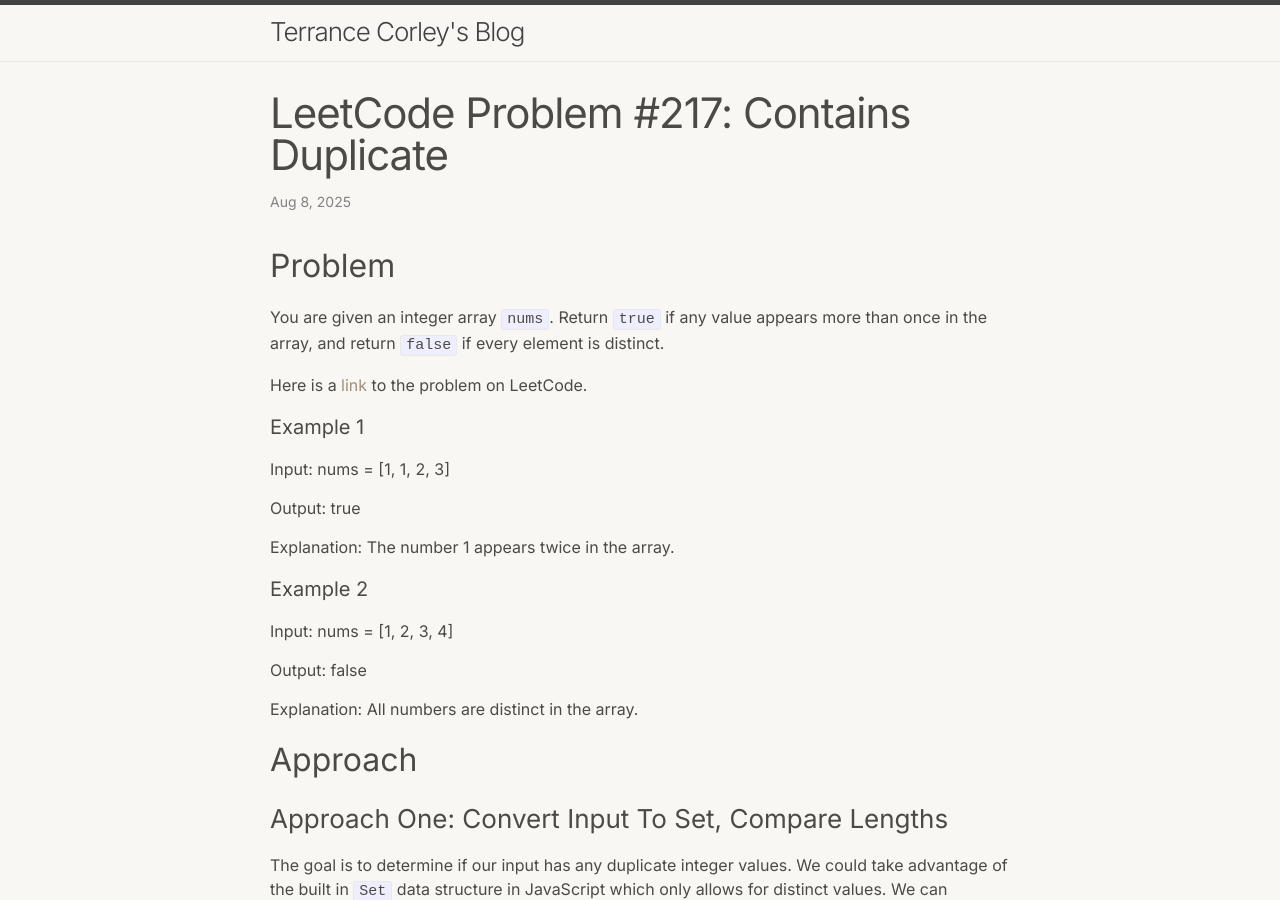
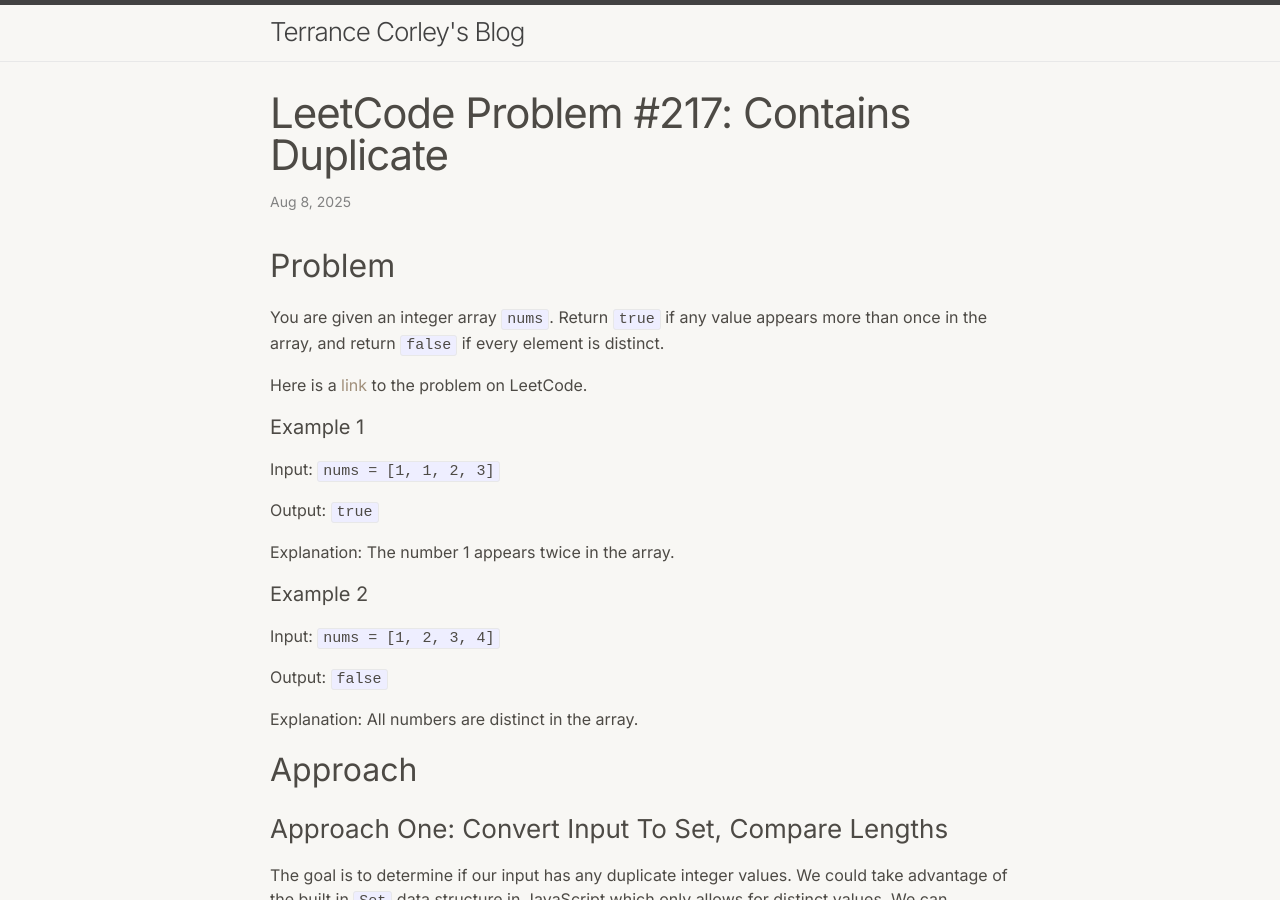
Before and after one commit to terrancecorley/blog, a Jekyll site: the page built from _posts/2025-08-08-leetcode-problem-217.md, in a window 1280 px wide and 900 px high. Built offline with Jekyll 4.4.1, drawn with Linux system fonts in a browser that asks for light colours.

Commit message:
created second post for 8/8/25

````diff
--- a/_posts/2025-08-08-leetcode-problem-217.md
+++ b/_posts/2025-08-08-leetcode-problem-217.md
@@ -14,17 +14,17 @@ Here is a [link](https://leetcode.com/problems/contains-duplicate/description/){
 
 #### Example 1
 
-Input: nums = [1, 1, 2, 3]
+Input: `nums = [1, 1, 2, 3]`
 
-Output: true
+Output: `true`
 
 Explanation: The number 1 appears twice in the array.
 
 #### Example 2
 
-Input: nums = [1, 2, 3, 4]
+Input: `nums = [1, 2, 3, 4]`
 
-Output: false
+Output: `false`
 
 Explanation: All numbers are distinct in the array.
 
@@ -47,7 +47,7 @@ loop runs without returning true then we know we don't have duplicates and can r
 
 ## Solution
 
-```ts
+```js
 function containsDuplicate(nums) {
     const numsSet = new Set();
 
````
Also changed, not shown: _posts/2025-08-08-leetcode-problem-242.md (added, +81 -0 lines).
